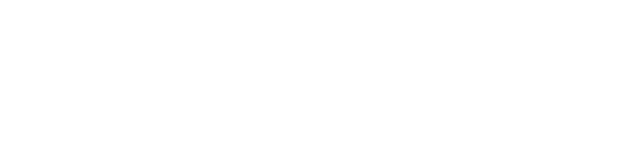
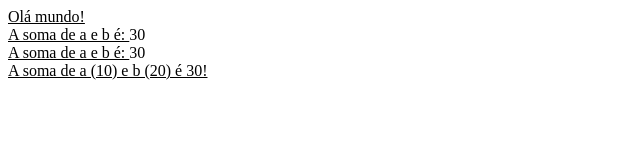
Before and after one commit to Schhiavo/jsIntro, a plain HTML site: page index.html in a window 1280 px wide. Shown: the whole page, without its empty margins (0-640 px from the left). Drawn offline with Linux system fonts and the light colour scheme.

Commit message:
imrpime o conteudo js na pagina html

```diff
--- a/index.html
+++ b/index.html
@@ -7,6 +7,17 @@
     <title>JavaScript</title>
 </head>
 <body>
+    <h1>JavaScript</h1>
+    <script>
+        console.log("Hello, world!");
+        document.body.innerHTML = "<u>Olá mundo!</u> <br>"
+        const a = 10;
+        const b = 20;
+        const c = a + b;
+        document.body.innerHTML += "<u> A soma de a e b é: </u>" + (a + b) + "<br>"; // imrpime na pagina
+        document.body.innerHTML += "<u> A soma de a e b é: </u>" + (c) + "<br>"; // imprime na pagina
+        document.body.innerHTML += `<u> A soma de a (${a}) e b (${b}) é ${c}! </u> <br>`; // imprime na pagina
+    </script>
 
 </body>
 </html>
```
